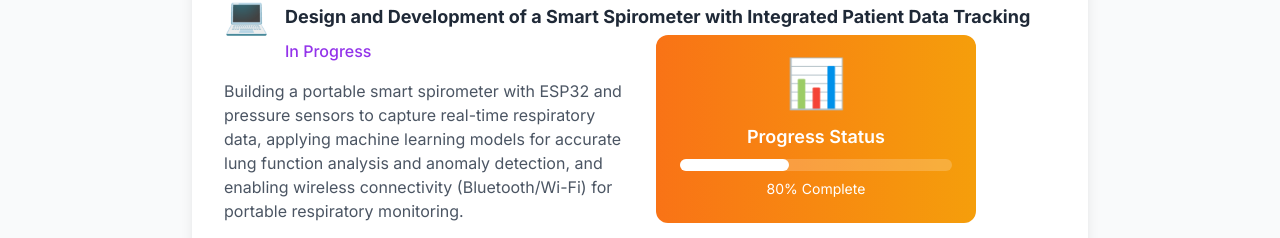
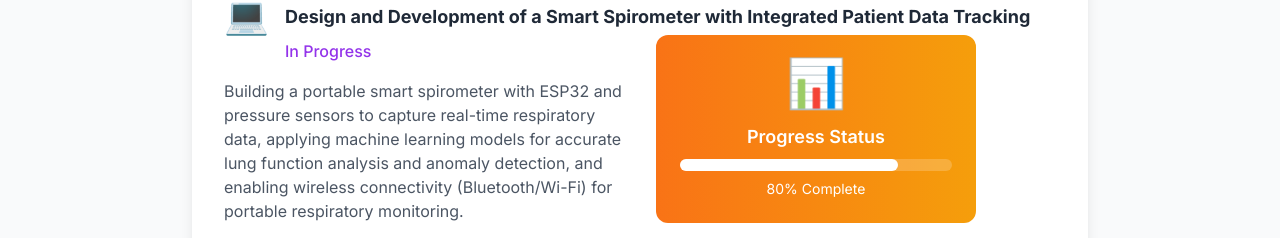
Before and after one commit to ashishpandey-1512/Portfolio-web, a plain HTML site: page index.html in a window 1280 px wide. Shown: the part 2749-2987 px from the top of the page. Drawn offline with nearby package versions, Linux system fonts and the light colour scheme.

Commit message:
Update progress percentage to 80%

```diff
--- a/index.html
+++ b/index.html
@@ -306,7 +306,7 @@
     }
 
     // Example usage: set your desired percentage here
-    let progressPercent = 40; // change this to any value you want
+    let progressPercent = 80; // change this to any value you want
     updateProgress(progressPercent);
 </script>
 
```
